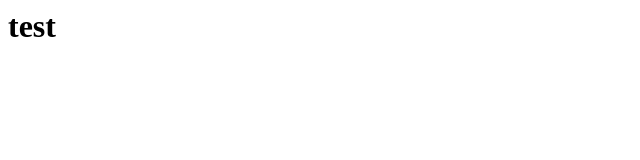
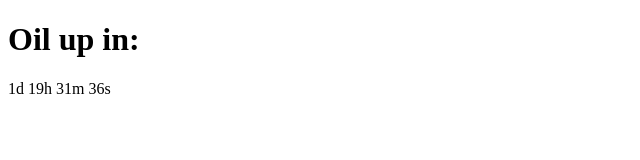
Before and after one commit to AstraxCZ/Website, a plain HTML site: page index.html in a window 1280 px wide. Shown: the whole page, without its empty margins (0-640 px from the left). Drawn offline with Linux system fonts and the light colour scheme.

Commit message:
Update index.html

```diff
--- a/index.html
+++ b/index.html
@@ -1 +1,39 @@
-<h1>test</h1>
+<!DOCTYPE HTML>
+<html>
+<head>
+<meta name="viewport" content="width=device-width, initial-scale=1">
+<link rel="stylesheet" href="main.css">
+</head>
+<body>
+<h1>Oil up in:</h1>
+
+<p id="demo"></p>
+
+<script>
+// Set the date we're counting down to
+var countDownDate = new Date("Dec 24, 2024 17:00:00").getTime();
+
+// Update the count down every 1 second
+var x = setInterval(function() {
+
+    var now = new Date().getTime();
+
+    var distance = countDownDate - now;
+
+    var days = Math.floor(distance / (1000 * 60 * 60 * 24));
+    var hours = Math.floor((distance % (1000 * 60 * 60 * 24)) / (1000 * 60 * 60));
+    var minutes = Math.floor((distance % (1000 * 60 * 60)) / (1000 * 60));
+    var seconds = Math.floor((distance % (1000 * 60)) / 1000);
+
+    document.getElementById("demo").innerHTML = days + "d " + hours + "h "
+    + minutes + "m " + seconds + "s ";
+
+    if (distance < 0) {
+    clearInterval(x);
+    document.getElementById("demo").innerHTML = "EXPIRED";
+    }
+}, 1000);
+</script>
+
+</body>
+</html>
```
